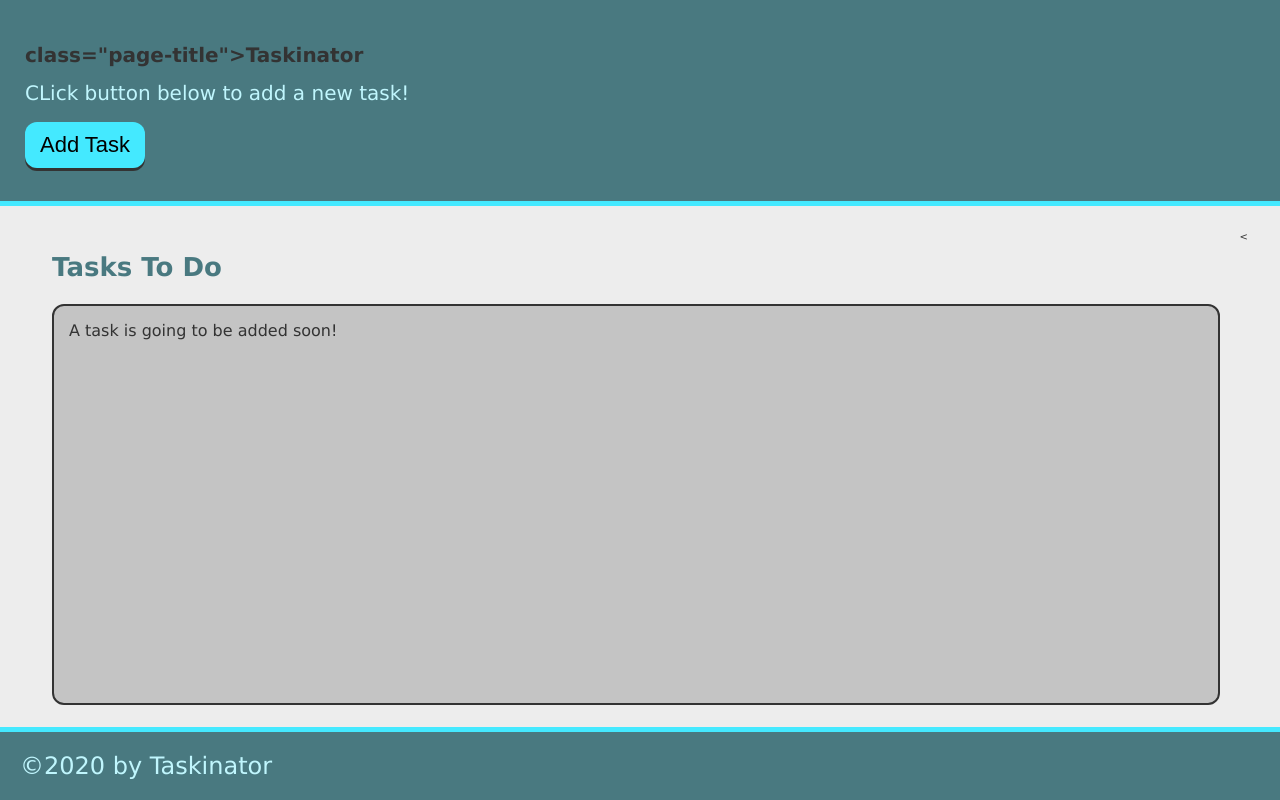
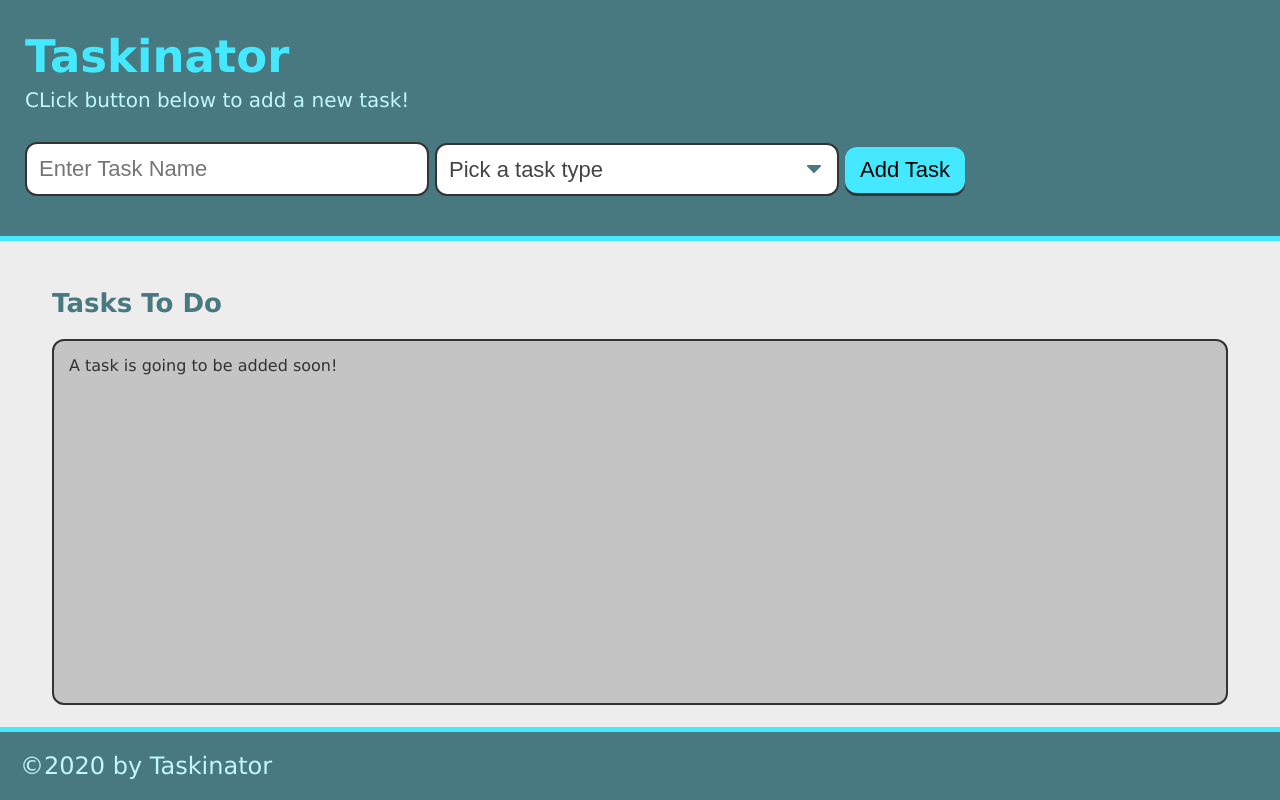
Before and after one commit to Gaia2050/Taskinator, a plain HTML site: page index.html in a window 1280 px wide. Drawn offline with Linux system fonts and the light colour scheme.

Commit message:
drop down menue

```diff
--- a/index.html
+++ b/index.html
@@ -11,9 +11,26 @@
 
 <body>
     <header>
-        <h1> class="page-title">Taskinator</h1>
+        <h1 class="page-title">Taskinator</h1>
         <p>CLick button below to add a new task!</p>
-        <button class="btn" id="save-task">Add Task</button>
+        <!-- <button class="btn" id="save-task">Add Task</button> -->
+        <form id="task-form">
+            <div class="form-group">
+                <input type="text" name="task-name" placeholder="Enter Task Name" />
+            </div>
+            <div class="form-group">
+                <select name="task-type" class="select-dropdown">
+                    <option value="" disabled selected>Pick a task type</option>
+                    <option value="Household">Household</option>
+                    <option value="Work">Work</option>
+                    <option value="Social Engagements">Social Engagements</option>
+                    <option value="Personal">Personal</option>
+                </select>
+            </div>
+            <div class="form-group">
+                <button class="btn" id="save-task" type="submit">Add Task</button>
+            </div>
+        </form>
     </header>
     <main class="page-content">
         <section class="task-list-wrapper">
@@ -22,7 +39,7 @@
                 <li class="list-item">
                     A task is going to be added soon! </li>
             </ul>
-        </section>  <
+        </section>
     </main>
 
 
```
